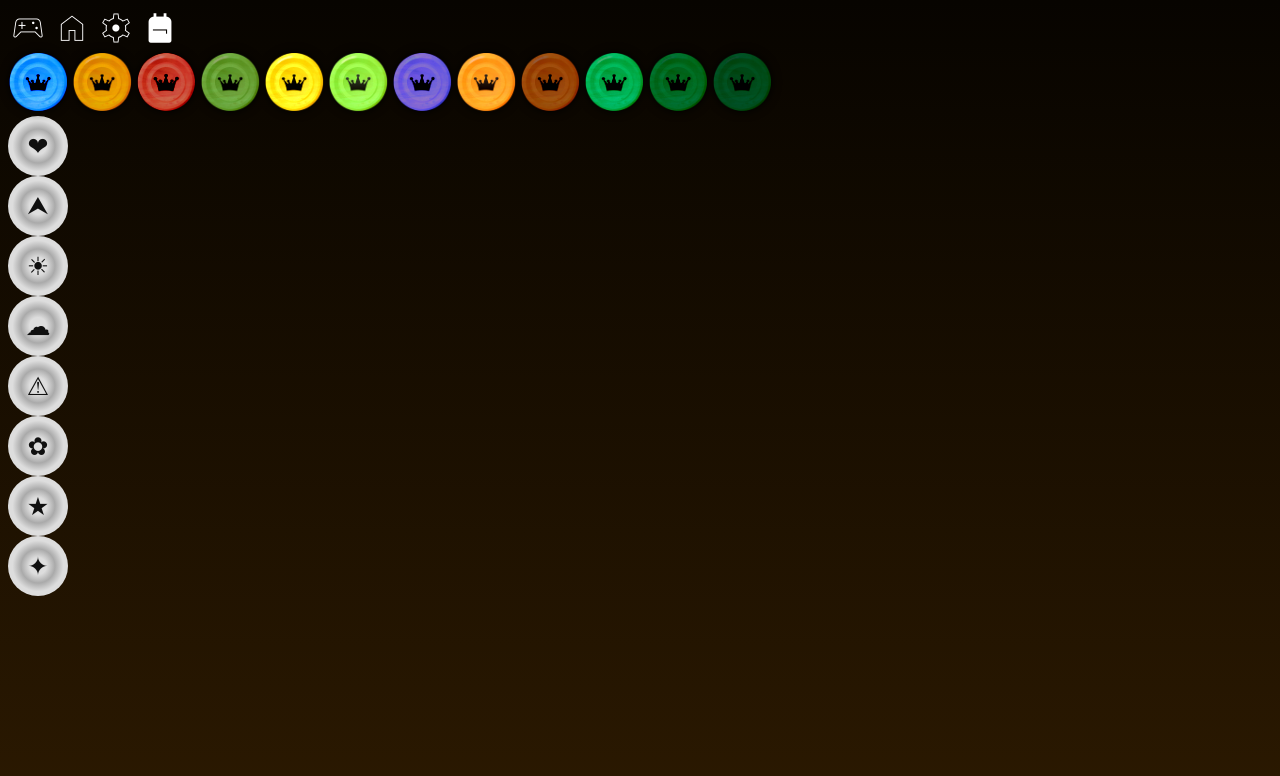
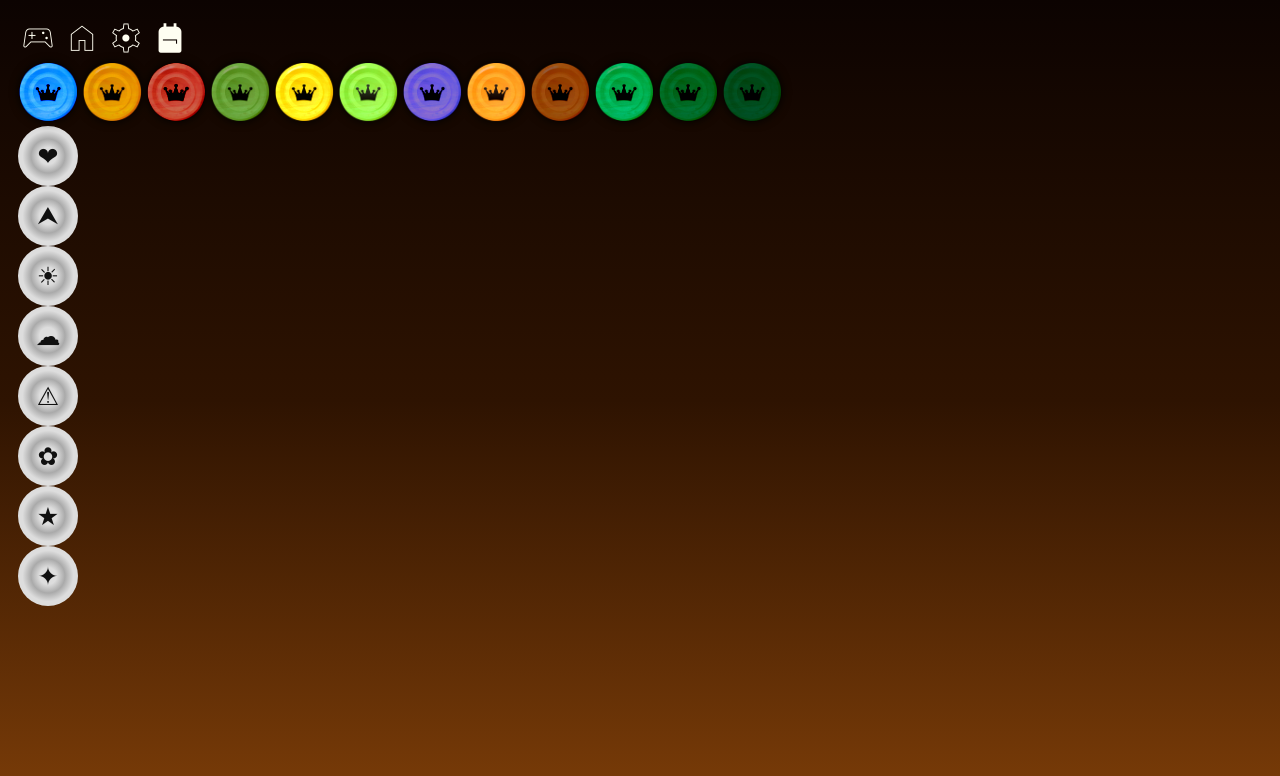
Before and after one commit to SarayPey/Shetilsa-Dauomo, a plain HTML site: page html/piecesarchive.html in a window 1280 px wide. Drawn offline with nearby package versions, Linux system fonts and the light colour scheme.

Commit message:
tratando de ajustar el nav

```diff
--- a/css/Index.css
+++ b/css/Index.css
@@ -7,11 +7,13 @@ body {
   background-repeat: no-repeat;
   background-size: cover;
   background-attachment: fixed;
+	padding: 10px;
 }
 
 nav a {
 	text-decoration: none;
 	color: #ffffff;
+	width: max-content;
 }
 
 nav a #active {
@@ -23,7 +25,7 @@ nav a #active {
 }
 
 .material-symbols-outlined {
-	color: #ffffff;
+	color: #fffef1;
 	position: relative;
 	font-family: 'Material Symbols Outlined';
 	font-variation-settings:
--- a/css/configuración.css
+++ b/css/configuración.css
@@ -8,10 +8,17 @@ body {
   background-repeat: no-repeat;
   background-size: cover;
   background-attachment: fixed;
+	padding: 10px;
 }
 
 * {
   transition: all .2s;
+}
+
+nav a {
+	text-decoration: none;
+	color: #ffffff;
+	width: max-content;
 }
 
 nav a #active {
@@ -23,7 +30,7 @@ nav a #active {
 }
 
 .material-symbols-outlined {
-	color: #ffffff;
+	color: #fffef1;
 	position: relative;
 	font-family: 'Material Symbols Outlined';
 	font-variation-settings:
--- a/css/game.css
+++ b/css/game.css
@@ -81,7 +81,7 @@ nav a #active {
 	text-align: left;
 	align-content: center;
 	padding: 25px;
-	padding-bottom: 60px;
+	padding-bottom: 70px;
   position: fixed;
   bottom: 20px;
   left: 20px;
--- a/css/piecesarchive.css
+++ b/css/piecesarchive.css
@@ -9,15 +9,17 @@
 }
 
 body {
-	background-image: linear-gradient(#070400, #2b1901);
-	background-attachment: fixed;
-	background-repeat: no-repeat;
-	background-size: cover;
+  background-image: linear-gradient(#0c0301, #2e1301, #7a3c08);
+  background-repeat: no-repeat;
+  background-size: cover;
+  background-attachment: fixed;
+	padding: 10px;
 }
 
 nav a {
 	text-decoration: none;
 	color: #ffffff;
+	width: max-content;
 }
 
 nav a #active {
@@ -29,7 +31,7 @@ nav a #active {
 }
 
 .material-symbols-outlined {
-	color: #ffffff;
+	color: #fffef1;
 	position: relative;
 	font-family: 'Material Symbols Outlined';
 	font-variation-settings:
--- a/js/game.js
+++ b/js/game.js
@@ -91,13 +91,12 @@ window.onload = () => {
   const p2Array = [p2PiezaUno, p2PiezaDos, p2PiezaTres, p2PiezaTres, p2PiezaCuatro, p2PiezaCinco, p2PiezaSeis, p2PiezaSiete, p2PiezaOcho,
     p2PiezaNueve, p2PiezaDiez, p2PiezaOnce, p2PiezaDoce, p2PiezaTrece, p2PiezaCatorce, p2PiezaQuince, p2PiezaDieciseis];
 
+console.log("Iniciando iteración");
  for (let x of character){
-    console.log("Iniciando iteración");
     console.log(x.varName + " (" + x.nombre + " - " + x.piezanombre + ").");
     let perObtenido = document.getElementById(`${x.varName}`)
     if (perObtenido) {
       perObtenido.style.background = `radial-gradient(${x.col1}, ${x.col1}, ${x.col2}, ${x.col1}, ${x.col1}, ${x.col1})`;
-      console.log((x.col1), (x.col2), (x.col3))
       document.getElementById(`${x.varName}`).textContent = x.tipAlma;
       document.getElementById(`${x.varName}`).style.color = `${x.col3}`;
       console.log("Estilo aplicado: " + x.nombre + " (" + x.piezanombre + ").");
--- a/js/game/dataP/canon.js
+++ b/js/game/dataP/canon.js
@@ -270,7 +270,7 @@ const maryam = new pieces("", "#1c9218", "#056612", "#76f366", tipoAlma[0],
 	basicOne()
 );
 
-const jacob = new pieces("", "#700000", "#400000", "#ff0000", tipoAlma[3],
+const jacob = new pieces("", "#700000", "#400000", "#ff2222", tipoAlma[3],
 	"jacob", "Jacob", "titulo", "El mago de dos mundos",
 	"Descripción corta",
 	"Descripción larga",
```
